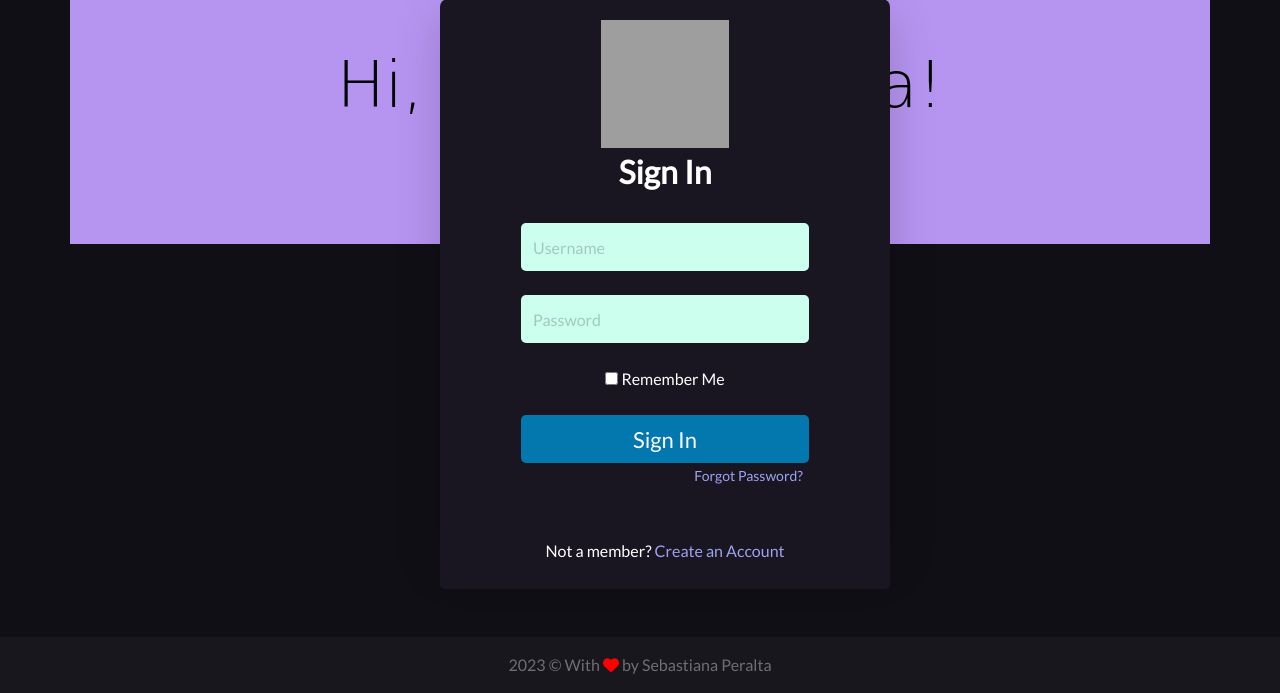
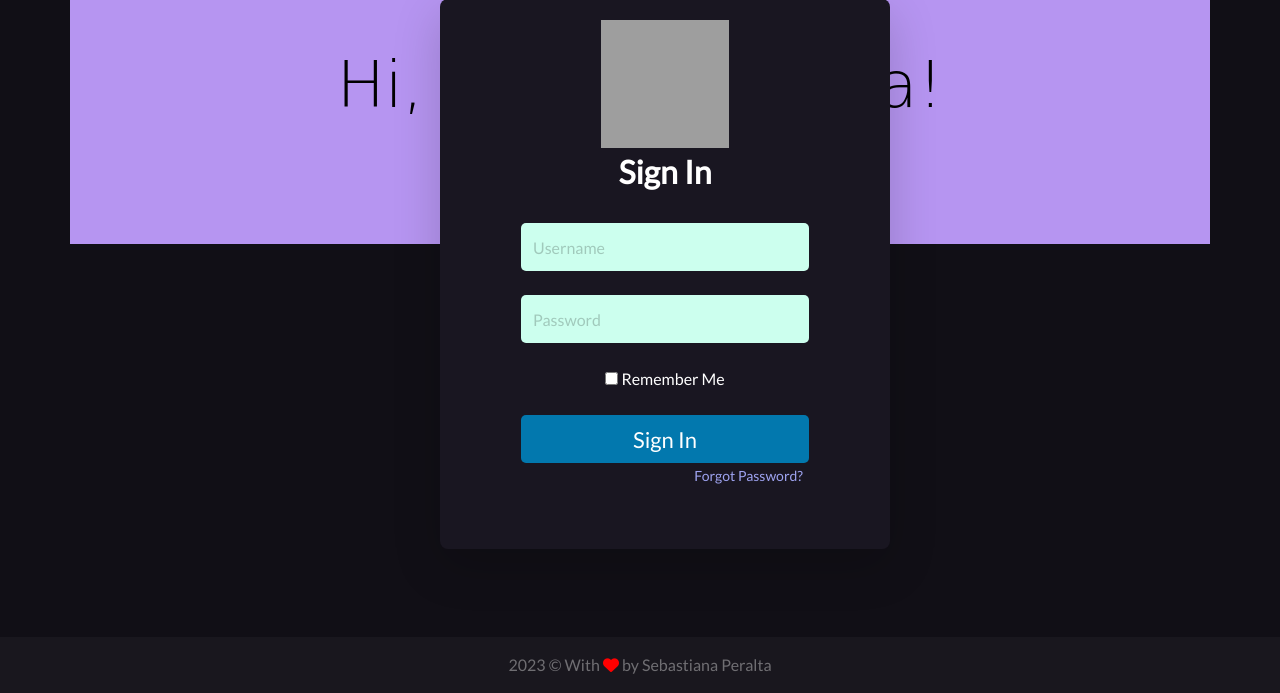
Before and after one commit to WhiteHeadbanger/blog, a Python web app: template api/templates/login.html in a window 1280 px wide. Shown: the part 115-808 px from the top of the page. Run offline with Jinja, Linux system fonts and the light colour scheme; the template is opened without the code that fills it, so the values that code supplies are empty; some libraries are stand-ins or nearby versions; some web fonts are replaced; grey boxes are pictures that could not be loaded.

Commit message:
signup deactivated to prevent users to mess around

```diff
--- a/api/routes/auth.py
+++ b/api/routes/auth.py
@@ -6,6 +6,7 @@ from ..controllers.UserController import UserController
 
 auth = Blueprint('auth', __name__)
 
+'''
 @auth.route('/signup', methods=['GET'])
 def signup():
     """Renders the sign up page
@@ -14,6 +15,7 @@ def signup():
         function: render_template('signup.html')
     """
     return render_template('signup.html')
+
 
 @auth.route('/signup', methods=['POST'])
 def signup_post():
@@ -30,6 +32,7 @@ def signup_post():
         error_message = str(e)
         flash(error_message, category="error")
         return render_template('signup.html', error=error_message), 500
+'''
 
 @auth.route('/login', methods = ['GET'])
 def login():
--- a/api/templates/login.html
+++ b/api/templates/login.html
@@ -30,8 +30,6 @@
                         <p class="forgot"><a href="">Forgot Password?</a></p>
                     </form>
                 </div>
-            <div class="nomember">
-                <p class="text-center">Not a member? <a href="{{ url_for('auth.signup') }}">Create an Account</a></p>
             </div>
         </div>
     </div>
```
